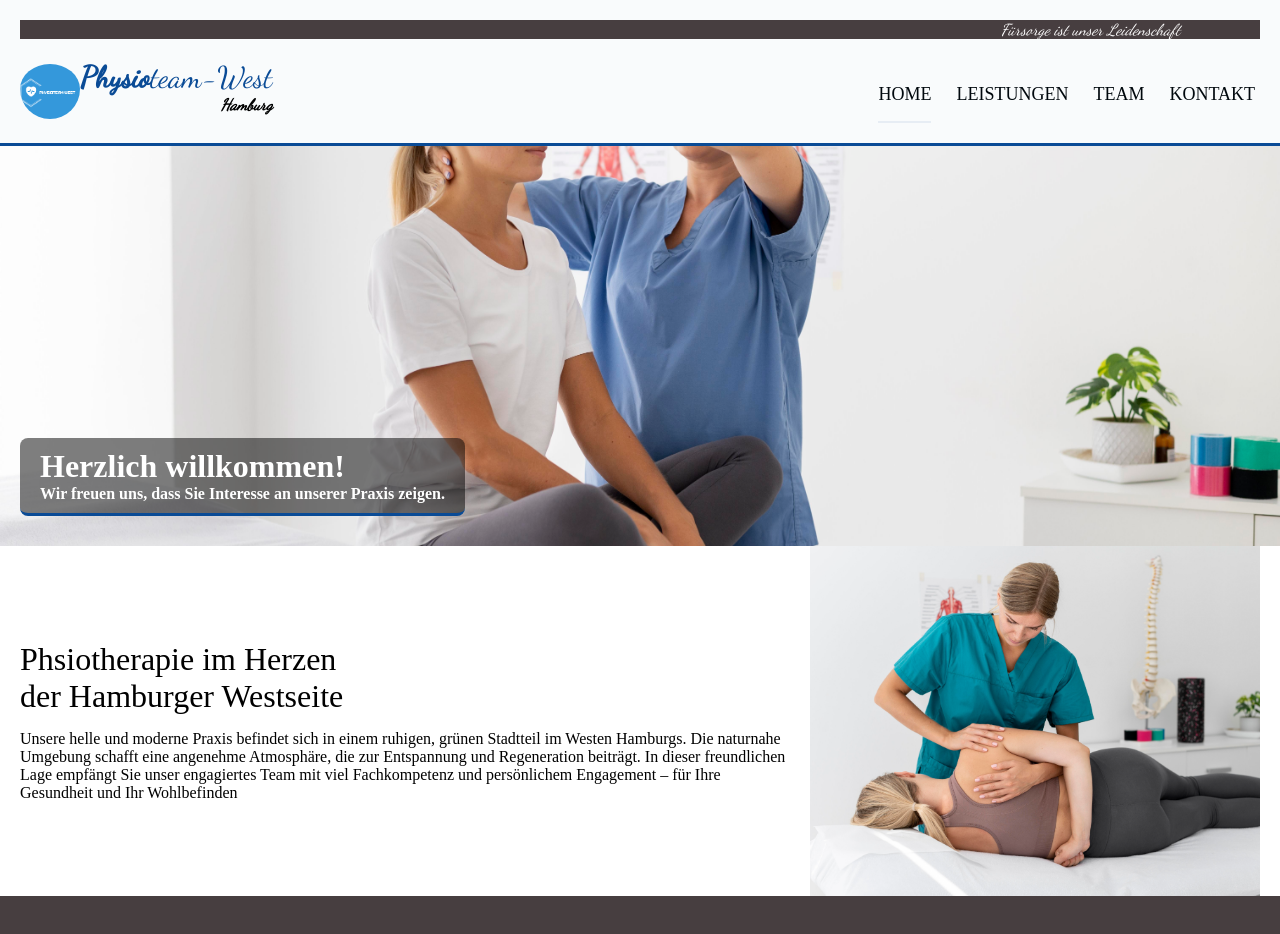
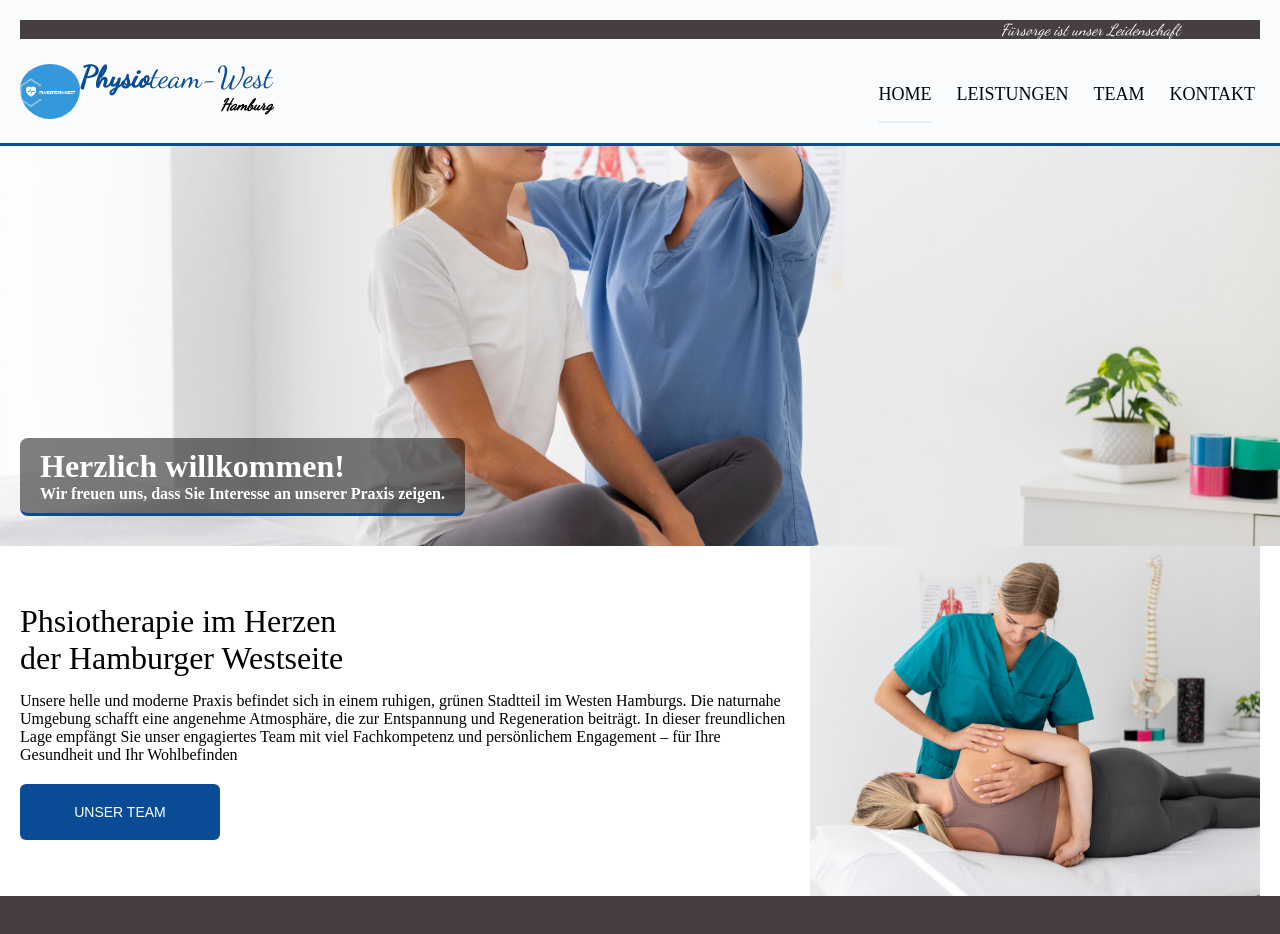
Before and after one commit to OliinykOlha/praxis-website-react, a React (Vite) app: page / in a window 1280 px wide. Shown: the top 934 px of the page. Built offline with nearby package versions, Linux system fonts and the light colour scheme.

Commit message:
add button component

```diff
--- /dev/null
+++ b/src/components/Button/Button.tsx
@@ -0,0 +1,18 @@
+import { MainButton } from "./styles";
+import type { ButtonProps } from "./types";
+
+
+function Button({ name, onClick, disabled = false, type = 'submit' }: ButtonProps) {
+  return (
+    <MainButton
+      onClick={onClick}
+      disabled={disabled}
+      type={type}
+
+    >
+      {name}
+    </MainButton>
+  )
+}
+
+export default Button;
--- /dev/null
+++ b/src/components/Button/styles.ts
@@ -0,0 +1,17 @@
+import styled from "@emotion/styled";
+
+export const MainButton = styled.button`
+  width: 200px;
+  height: fit-content;
+  padding: 20px;
+  margin-top: 20px;
+  background: #0a4b96ff;
+  border: none;
+  border-radius: 6px;
+  font-size: 14px;
+  color: white;
+  cursor: pointer;
+  &:disabled {
+    background-color: rgb(202, 200, 200);
+  }
+`;
--- /dev/null
+++ b/src/components/Button/types.ts
@@ -0,0 +1,7 @@
+export interface ButtonProps {
+  name: string;
+  onClick?: () => void;
+  disabled?: boolean;
+  type?: "submit" | "button" | "reset";
+
+}
--- a/src/pages/Home/Home.tsx
+++ b/src/pages/Home/Home.tsx
@@ -1,6 +1,7 @@
 import { HomePicture, HomeDescription, HomeWrapper, Title, TwoColumnSection } from "./styles";
 import picture_1  from "../../assets/fizio.jpg";
 import picture_2 from "../../assets/fizio2.jpg";
+import Button from "../../components/Button/Button";
 
 function Home () {
     return (
@@ -22,6 +23,7 @@ function Home () {
              Regeneration beiträgt. In dieser freundlichen Lage empfängt Sie unser engagiertes Team mit
               viel Fachkompetenz und persönlichem Engagement – für Ihre Gesundheit und Ihr Wohlbefinden
               </p>
+              <Button name="UNSER TEAM" />
               </div>
 
              <HomePicture src={picture_2} alt="Physioter" />
```
